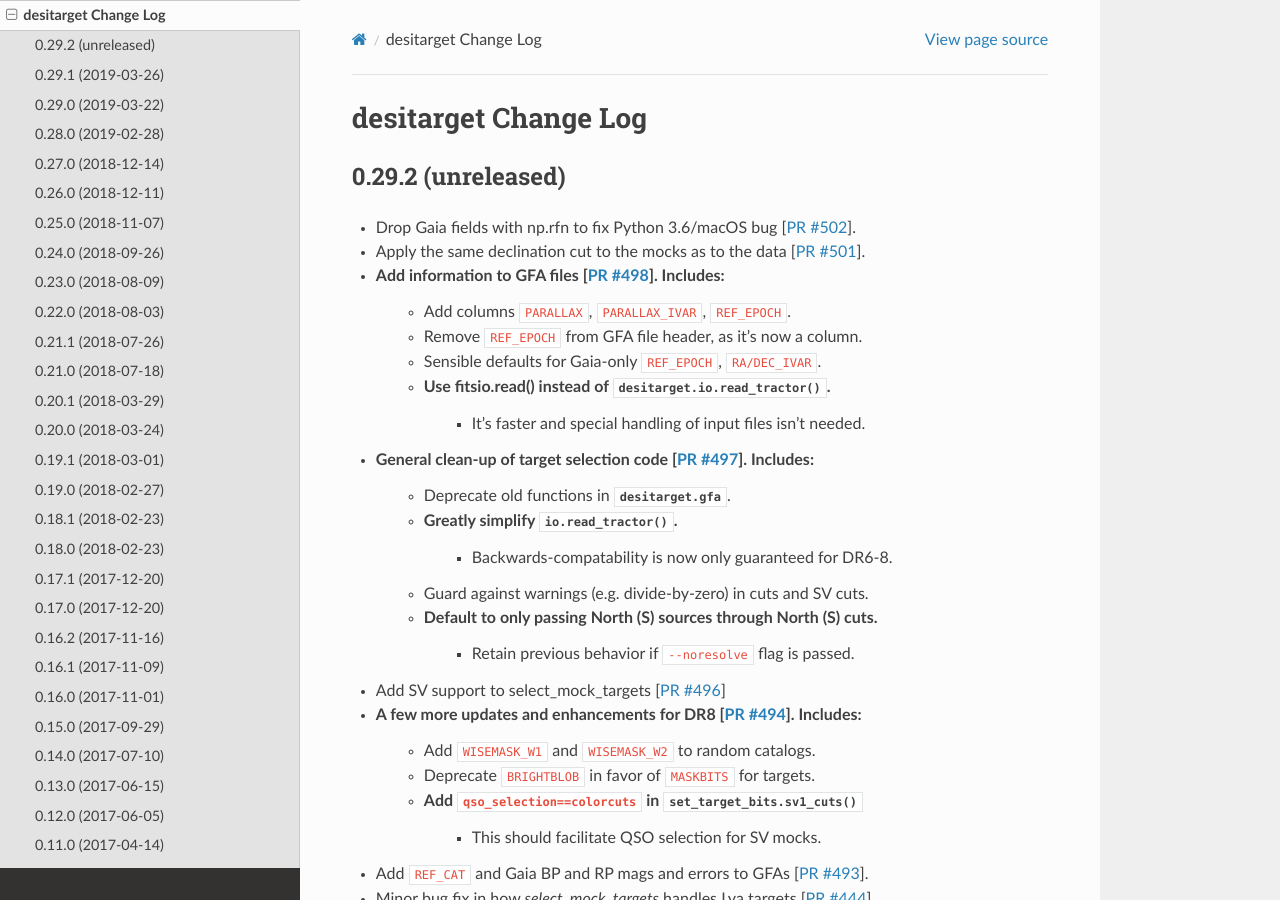
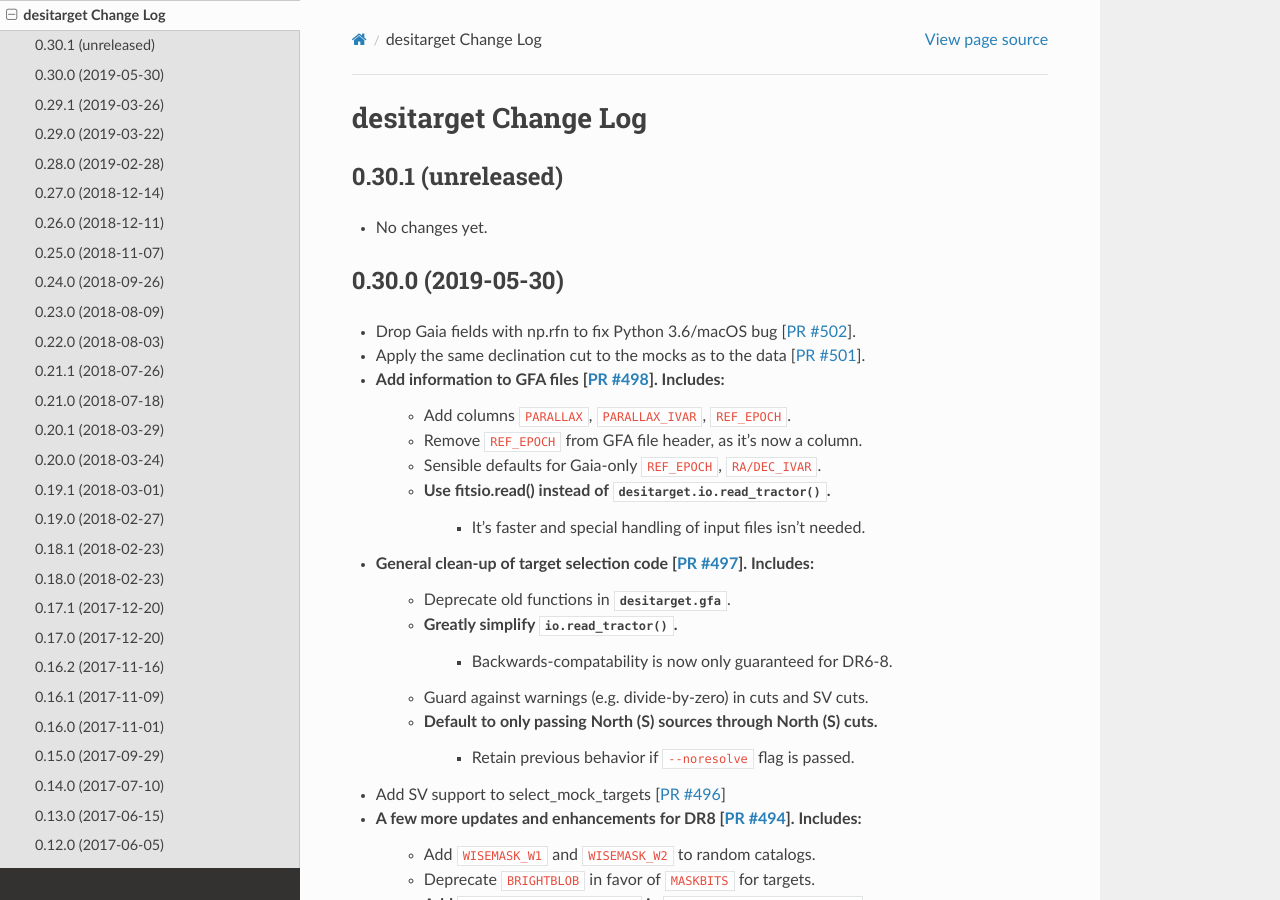
Before and after one commit to desihub/desitarget, a Sphinx documentation site: the page built from doc/changes.rst, in a window 1280 px wide and 900 px high. Built offline with Sphinx 7.4.7 and the Read the Docs theme 2.0.0, drawn with Linux system fonts in a browser that asks for light colours.

Commit message:
update release notes and version for desitarget/0.30.0

```diff
--- a/doc/changes.rst
+++ b/doc/changes.rst
@@ -2,7 +2,12 @@
 desitarget Change Log
 =====================
 
-0.29.2 (unreleased)
+0.30.1 (unreleased)
+-------------------
+
+* No changes yet.
+
+0.30.0 (2019-05-30)
 -------------------
 
 * Drop Gaia fields with np.rfn to fix Python 3.6/macOS bug [`PR #502`_].
--- a/py/desitarget/_version.py
+++ b/py/desitarget/_version.py
@@ -1 +1 @@
-__version__ = '0.29.1.dev3003'
+__version__ = '0.30.0'
```
